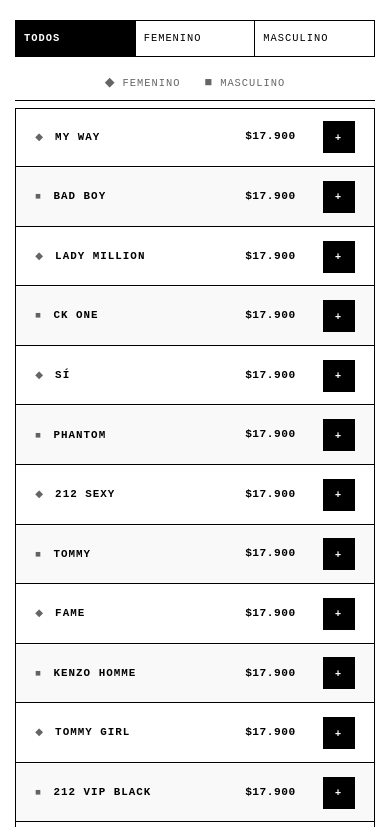
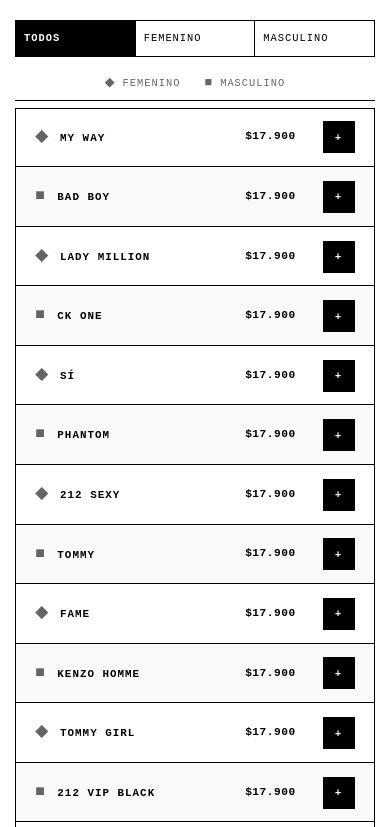
Before and after one commit to marcAnfuso/aguadeperfume, a plain HTML site: page index.html in a window 390 px wide. Shown: the part 3160-3987 px from the top of the page. Drawn offline with Linux system fonts and the light colour scheme.

Commit message:
Aumentar tamaño de íconos de género y restaurar gris claro
- Íconos de género (♀/♂) aumentados a 1.1rem desktop, 1.05rem tablet, 1rem mobile
- Agregado font-weight: 700 para mejor visibilidad
- Restaurado color de fondo masculino a #f9f9f9 (gris más claro)

🤖 Generated with [Claude Code](https://claude.com/claude-code)

Co-Authored-By: Claude <noreply@anthropic.com>

```diff
--- a/styles.css
+++ b/styles.css
@@ -601,7 +601,8 @@ header h1 {
 }
 
 .gender-icon {
-    font-size: 0.7rem;
+    font-size: 1.1rem;
+    font-weight: 700;
     margin-right: 0.3rem;
     opacity: 0.6;
 }
@@ -1232,7 +1233,8 @@ footer p {
     }
 
     .gender-icon {
-        font-size: 0.65rem;
+        font-size: 1.05rem;
+        font-weight: 700;
         margin-right: 0.25rem;
         flex-shrink: 0;
     }
@@ -1481,6 +1483,7 @@ footer p {
     }
 
     .gender-icon {
-        font-size: 0.6rem;
+        font-size: 1rem;
+        font-weight: 700;
     }
 }
```
